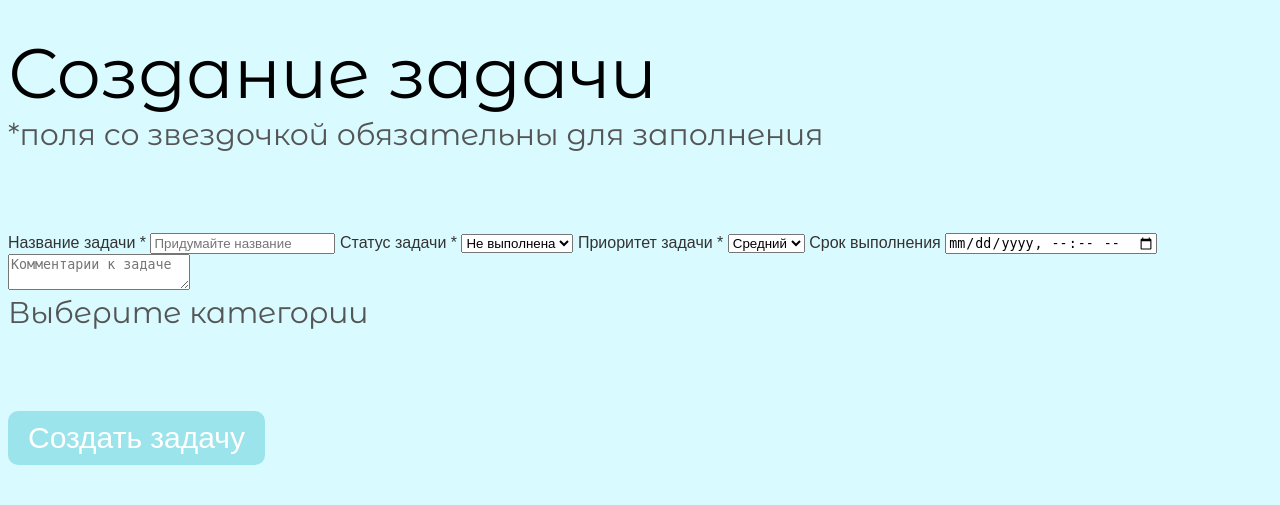
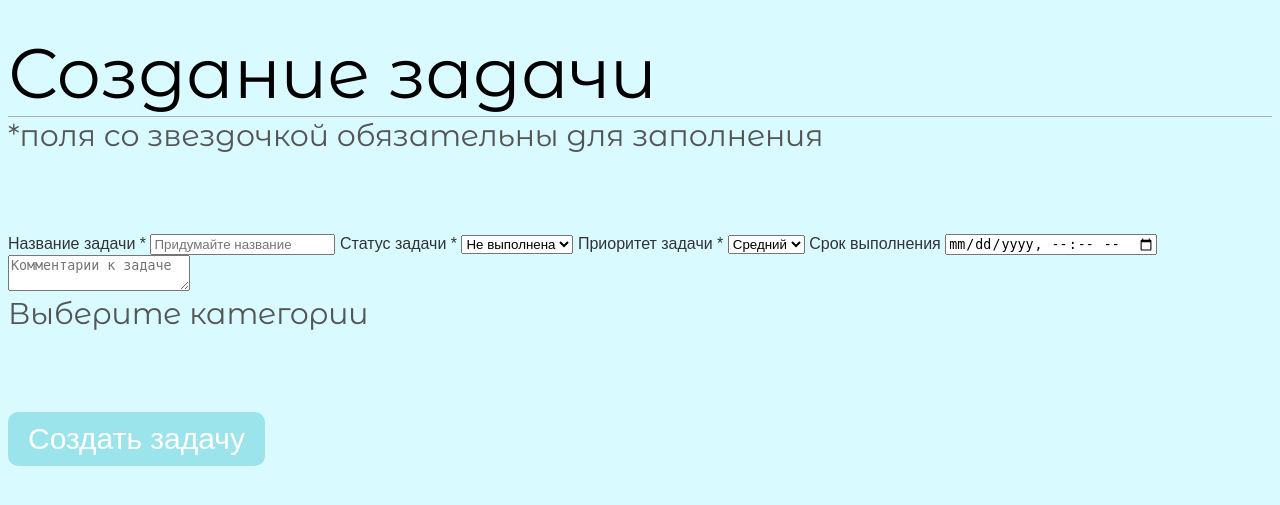
Before and after one commit to MaryKhm656/task-manager, a FastAPI app: template templates/create-task.html in a window 1280 px wide. Shown: the part 82-587 px from the top of the page. Run offline with FastAPI, Linux system fonts and the light colour scheme; the template is opened without the code that fills it, so the values that code supplies are empty; parts of the project's set-up code (start-up, migrations or seed data) failed here and were passed over.

Commit message:
Added styles for create-task.html

```diff
--- a/static/style.css
+++ b/static/style.css
@@ -162,3 +162,18 @@ a {
 .delete-user-btn:hover {
     background-color: #e48484;
 }
+
+.create-task-container {
+    display: flex;
+    flex-direction: column;
+}
+
+.create-task-container>label {
+    font-family: "Montserrat Alternates", sans-serif;
+    flex-direction: column;
+}
+
+.create-task-container>h1 {
+    font-family: "Montserrat Alternates", sans-serif;
+    border-bottom: 1px solid #aeaeae;
+}
--- a/templates/create-task.html
+++ b/templates/create-task.html
@@ -32,6 +32,7 @@
 
     <textarea name="description" placeholder="Комментарии к задаче"></textarea>
 
+    <div class="categories">
       <p>Выберите категории</p>
       {% for category in categories %}
         <label>
@@ -39,6 +40,7 @@
           {{ category.title }}
         </label>
       {% endfor %}
+    </div>
 
     <button type="submit">Создать задачу</button>
   </form>
```
Lines whose indentation alone changed are shown as unchanged.
